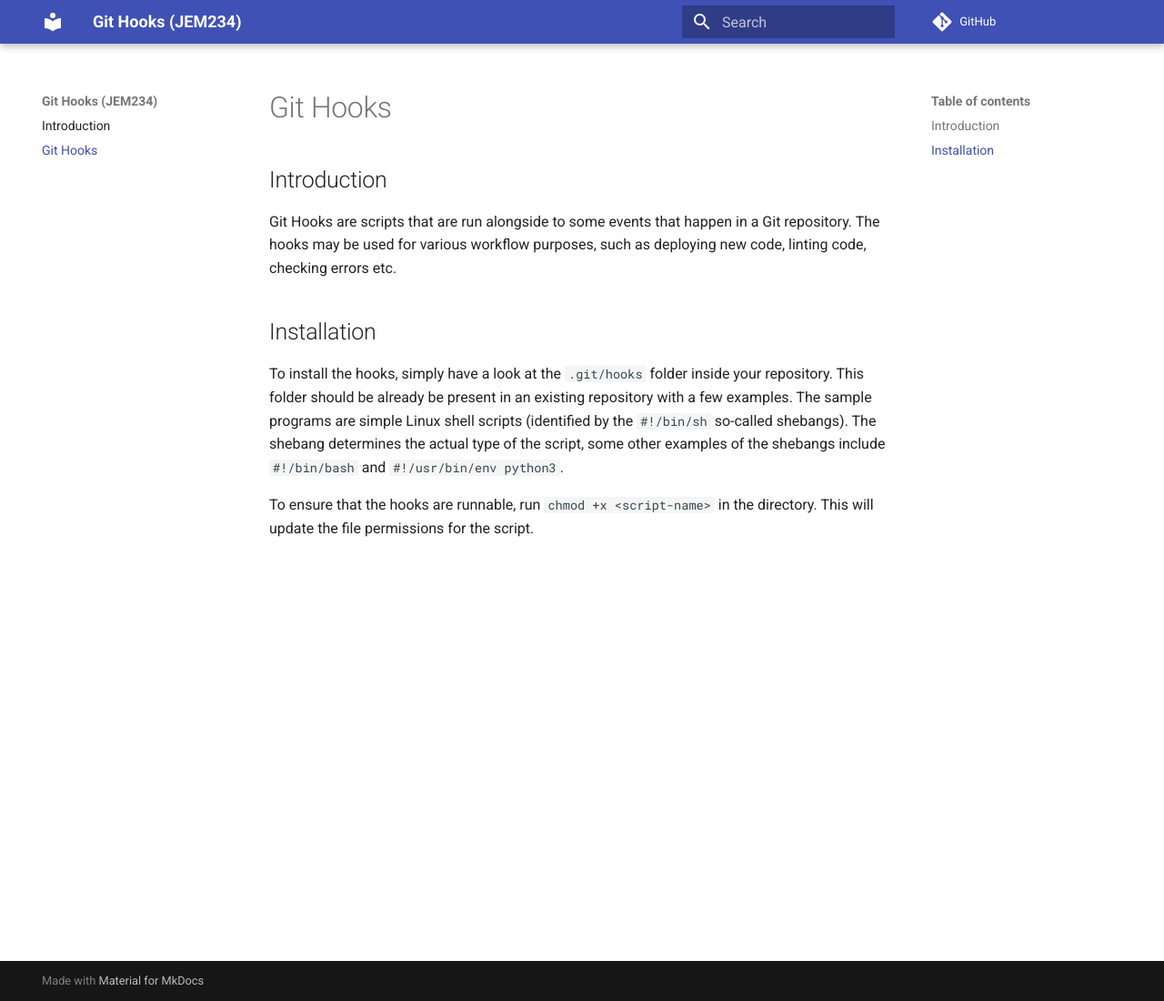
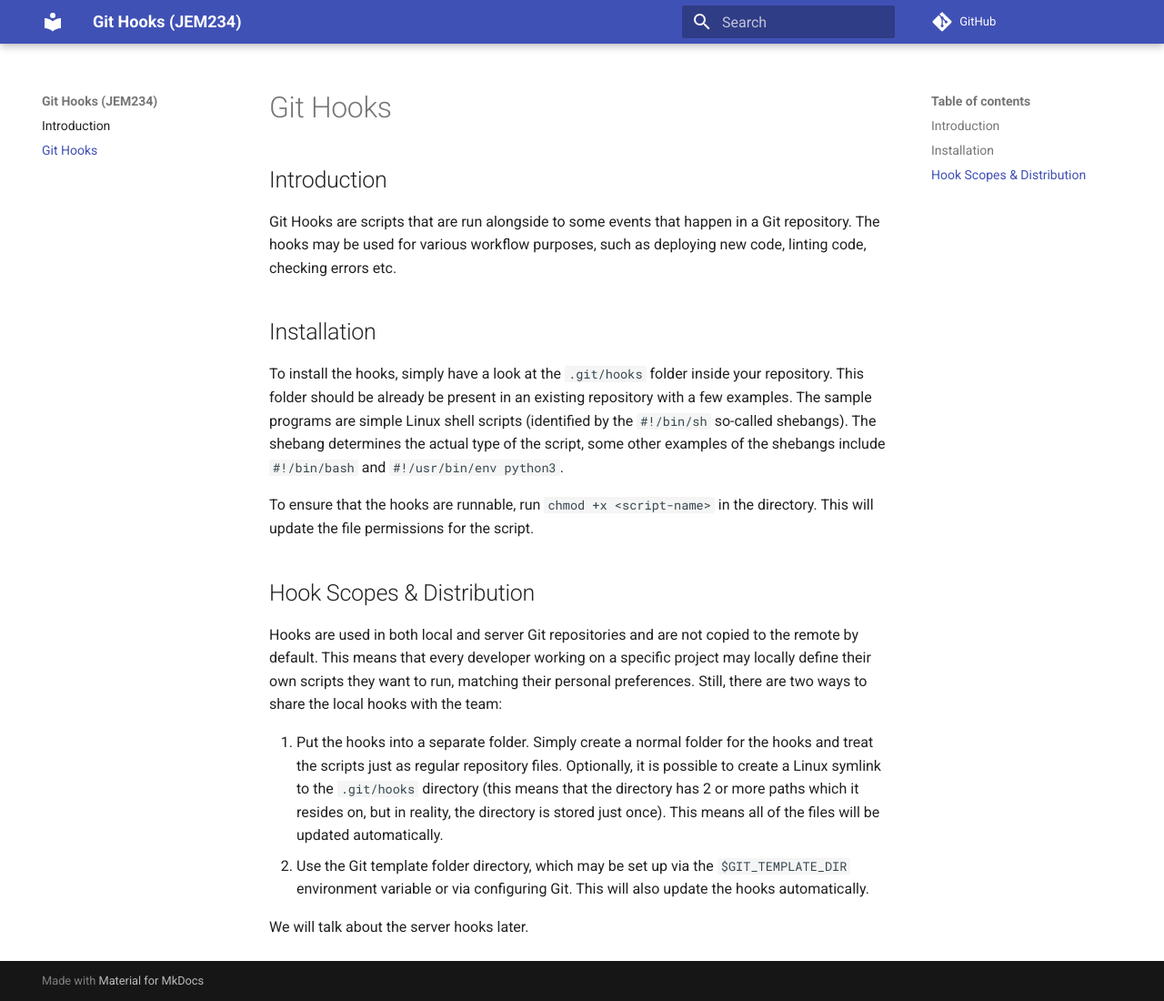
Before and after one commit to luk27official/JEM234, an MkDocs documentation site: the page built from docs/git_hooks.md, in a window 1280 px wide and 1100 px high. Shown: the whole window at 91% size. Built offline with MkDocs 1.6.1 and Material for MkDocs 9.7.7, drawn with Linux system fonts in a browser that asks for light colours; comment, search, counter and statistics services are not loaded.

Commit message:
Added hook scopes & distribution

```diff
--- a/docs/git_hooks.md
+++ b/docs/git_hooks.md
@@ -9,3 +9,12 @@ Git Hooks are scripts that are run alongside to some events that happen in a Git
 To install the hooks, simply have a look at the `.git/hooks` folder inside your repository. This folder should be already be present in an existing repository with a few examples. The sample programs are simple Linux shell scripts (identified by the `#!/bin/sh` so-called shebangs). The shebang determines the actual type of the script, some other examples of the shebangs include `#!/bin/bash` and `#!/usr/bin/env python3`.
 
 To ensure that the hooks are runnable, run `chmod +x <script-name>` in the directory. This will update the file permissions for the script.
+
+## Hook Scopes & Distribution
+
+Hooks are used in both local and server Git repositories and are not copied to the remote by default. This means that every developer working on a specific project may locally define their own scripts they want to run, matching their personal preferences. Still, there are two ways to share the local hooks with the team:
+
+1. Put the hooks into a separate folder. Simply create a normal folder for the hooks and treat the scripts just as regular repository files. Optionally, it is possible to create a Linux symlink to the `.git/hooks` directory (this means that the directory has 2 or more paths which it resides on, but in reality, the directory is stored just once). This means all of the files will be updated automatically.
+2. Use the Git template folder directory, which may be set up via the `$GIT_TEMPLATE_DIR` environment variable or via configuring Git. This will also update the hooks automatically.
+
+We will talk about the server hooks later.
```
